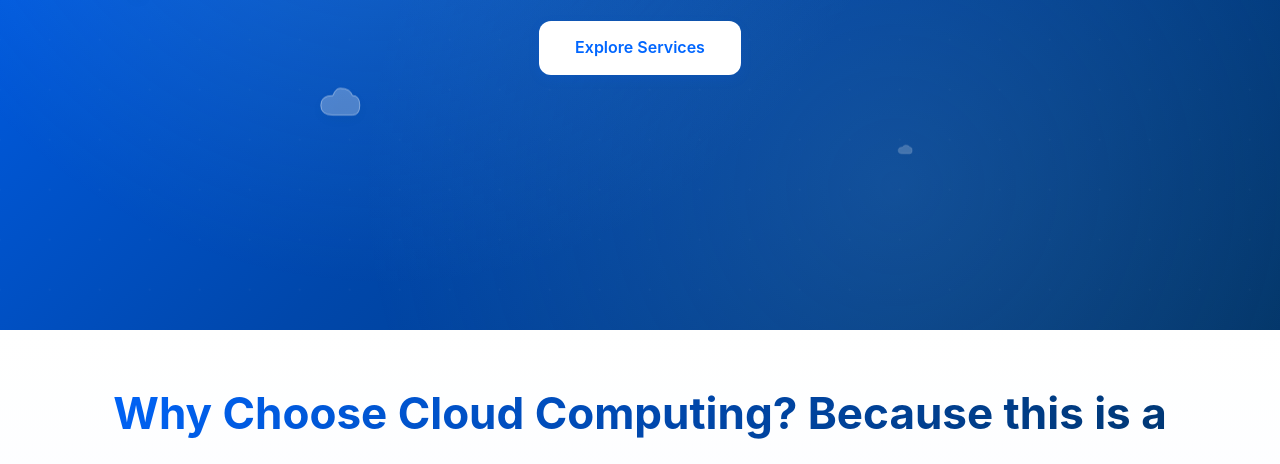
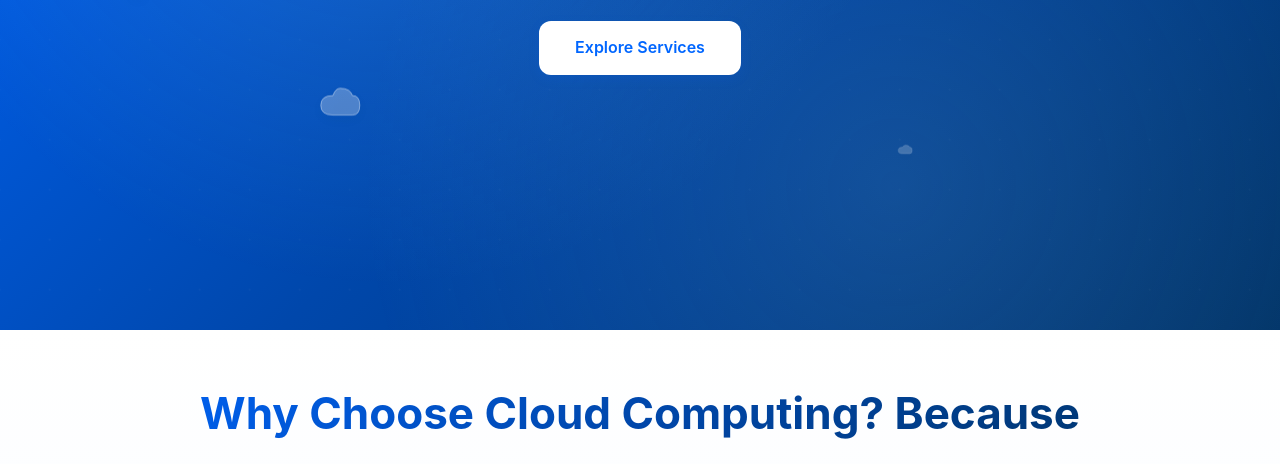
Before and after one commit to Dazedcoder1/AWS-Cloud_Project, a website: page website/index.html in a window 1280 px wide. Shown: the part 474-938 px from the top of the page. Drawn offline with Linux system fonts and the light colour scheme.

Commit message:
Update index.html

```diff
--- a/website/index.html
+++ b/website/index.html
@@ -69,7 +69,7 @@
 
         <section class="features">
             <div class="container">
-                <h2>Why Choose Cloud Computing? Because this is a testing</h2>
+                <h2>Why Choose Cloud Computing? Because</h2>
                 <div class="feature-grid">
                     <div class="feature-card">
                         <div class="feature-icon">⚡</div>
```
